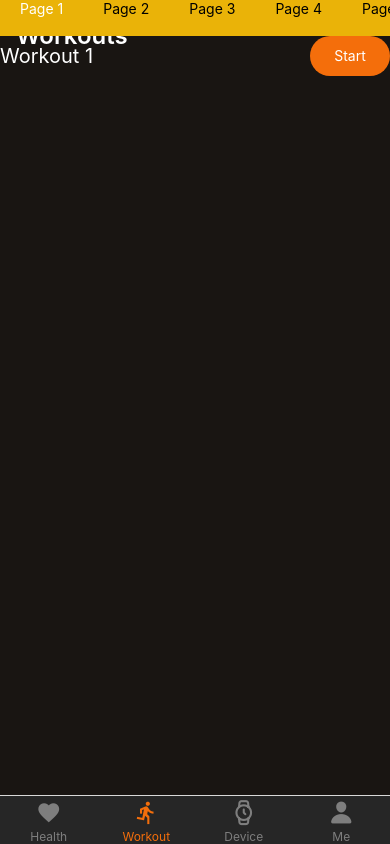
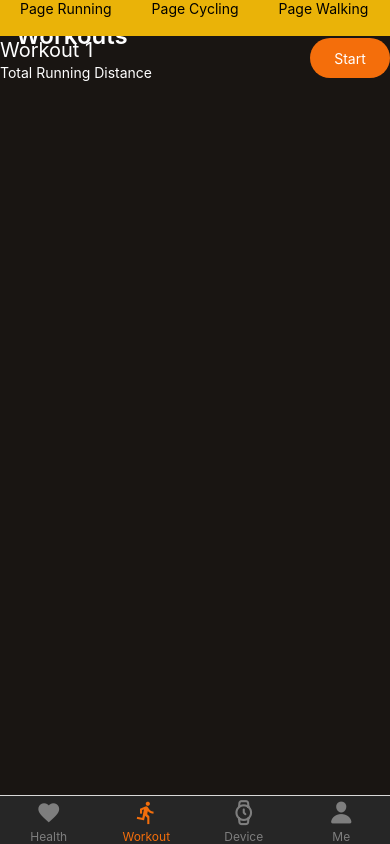
Before and after one commit to KofiAckah/My-Health-App, a React Native app: screen /Workout in a window 390 px wide. Built offline with nearby package versions, Linux system fonts and the light colour scheme.

Commit message:
Create an array for the workout page

```diff
--- /dev/null
+++ b/src/Data/WorkOutData.js
@@ -0,0 +1,42 @@
+export const WorkOutData = [
+  {
+    id: 1,
+    name: "Running",
+    des: "Total Running Distance",
+  },
+  {
+    id: 2,
+    name: "Cycling",
+    des: "Total Cycling Distance",
+  },
+  {
+    id: 3,
+    name: "Walking",
+    des: "Total Walking Distance",
+  },
+  {
+    id: 4,
+    name: "Rope Skipping",
+    des: "Total Rope Skipping Distance",
+  },
+  {
+    id: 5,
+    name: "Football",
+    des: "Total Football Distance",
+  },
+  {
+    id: 6,
+    name: "Mountaineering",
+    des: "Total Mountaineering Distance",
+  },
+  {
+    id: 7,
+    name: "Basketball",
+    des: "Total Basketball Distance",
+  },
+  {
+    id: 8,
+    name: "Swimming",
+    des: "Total Swimming Distance",
+  },
+];
--- a/src/TabScreen/Workout.js
+++ b/src/TabScreen/Workout.js
@@ -8,13 +8,21 @@ import {
 import React, { useState, useRef } from "react";
 import HeadName from "../Components/HeadName";
 import { useNavigation } from "@react-navigation/native";
+import { WorkOutData } from "../Data/WorkOutData";
 
 const Workout = () => {
   const navigation = useNavigation();
-  const check = [1, 2, 3, 4, 5, 6];
+  const check = [
+    { id: 1 },
+    { id: 2 },
+    { id: 3 },
+    { id: 4 },
+    { id: 5 },
+    { id: 6 },
+  ];
   const flatListRef = useRef(null);
   const [currentVisibleIndex, setCurrentVisibleIndex] = useState(0);
-  const [txtColor, setTxtColor] = useState(1);
+  const [txtColor, setTxtColor] = useState(check[0]);
 
   function handleColor(pageNumber) {
     setTxtColor(pageNumber);
@@ -37,18 +45,18 @@ const Workout = () => {
       <HeadName title="Workouts" />
       <FlatList
         className="bg-yellow-500 flex-[0.05]"
-        data={check}
-        renderItem={(items) => (
+        data={WorkOutData}
+        renderItem={({ item }) => (
           <TouchableOpacity
-            onPress={() => handleColor(items.item)}
+            onPress={() => handleColor(item.id)}
             className="mx-5"
           >
             <Text
               className={`text-${
-                items.item === txtColor ? "white" : "primary-200"
+                item.id === txtColor ? "white" : "primary-200"
               }`}
             >
-              Page {items.item}
+              Page {item.name}
             </Text>
           </TouchableOpacity>
         )}
@@ -56,13 +64,18 @@ const Workout = () => {
       />
       <FlatList
         ref={flatListRef}
-        data={check}
-        renderItem={(items) => (
+        data={WorkOutData}
+        keyExtractor={(item) => item.id}
+        renderItem={({ item }) => (
           <View
             className={`flex flex-row justify-between items-center`}
             style={{ width }}
           >
-            <Text className="text-white text-xl">Workout {items.item}</Text>
+            <View>
+              <Text className="text-white text-xl">Workout {item.id}</Text>
+              <Text className="text-white">{item.des} </Text>
+            </View>
+
             <TouchableOpacity className="bg-primary-200 w-20 h-10 rounded-full flex justify-center items-center">
               <Text className="text-white">Start</Text>
             </TouchableOpacity>
```
